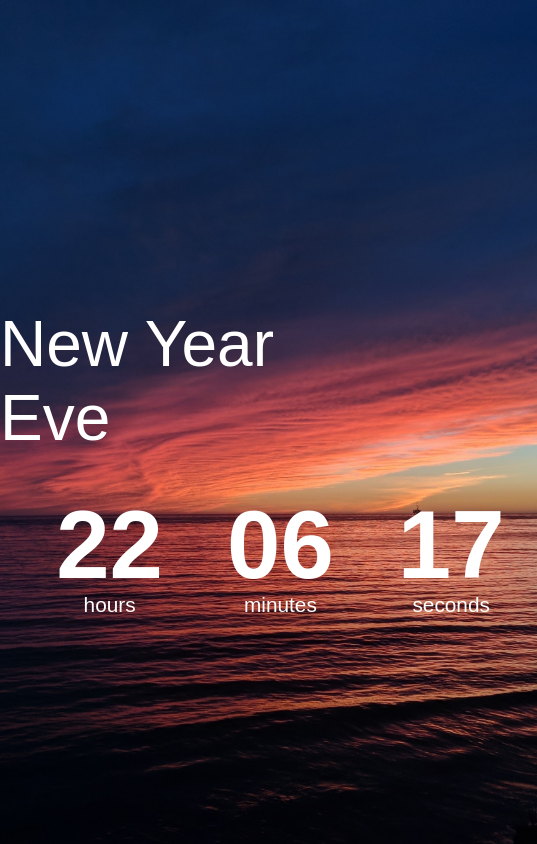
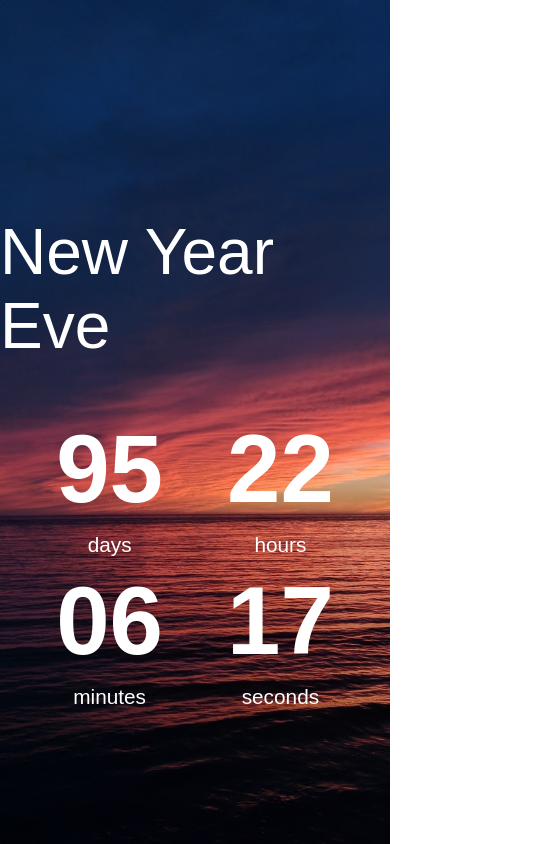
Before and after one commit to bipan82gill/countdown, a plain HTML site: page index.html in a window 390 px wide. Shown: the whole page, 537 px wide, since content can reach past the window. Drawn offline with Linux system fonts and the light colour scheme.

Commit message:
make mobile responsive

```diff
--- a/style.css
+++ b/style.css
@@ -26,12 +26,14 @@ h1{
 .countdown-container{
     display:flex;
     justify-content: center;
+    flex-wrap:wrap;
+    align-items: center;
 }
 .big-text{
     font-weight: bold;
     font-size: 6rem;
     line-height: 1;
-    margin: 0 2rem;
+    margin: 1rem 2rem;
 }
 .countdown-el{
     text-align:center;
```
